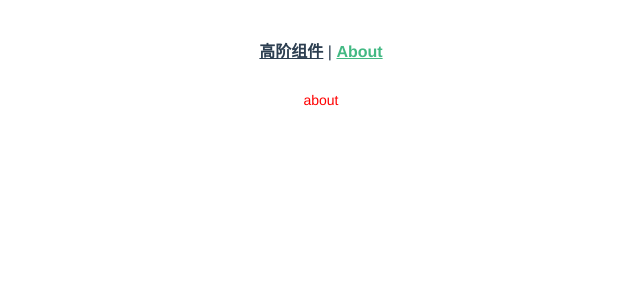
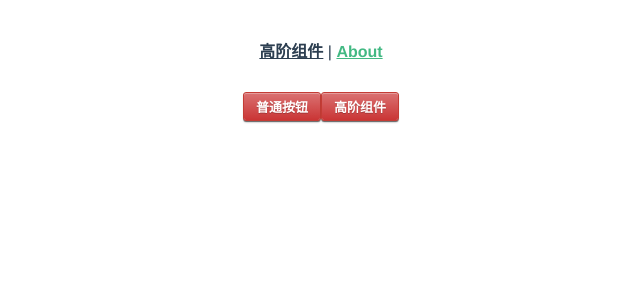
Before and after one commit to quentin-wei/font, a Vue app: page /about in a window 1280 px wide. Shown: the top 300 px of the page, without its empty margins (319-959 px from the left). Built offline with nearby package versions, Linux system fonts and the light colour scheme.

Commit message:
debounce

```diff
--- a/package.json
+++ b/package.json
@@ -21,8 +21,8 @@
     "babel-eslint": "^10.0.3",
     "eslint": "^5.16.0",
     "eslint-plugin-vue": "^5.0.0",
-    "sass": "^1.19.0",
-    "sass-loader": "^8.0.0",
+    "less": "^3.10.3",
+    "less-loader": "^5.0.0",
     "vue-template-compiler": "^2.6.10"
   }
 }
--- a/src/App.vue
+++ b/src/App.vue
@@ -8,7 +8,7 @@
   </div>
 </template>
 
-<style lang="scss">
+<style lang="less">
 #app {
   font-family: 'Avenir', Helvetica, Arial, sans-serif;
   -webkit-font-smoothing: antialiased;
--- /dev/null
+++ b/src/components/BaseButton.vue
@@ -0,0 +1,255 @@
+<template>
+  <section class="BaseButton">
+    <button
+      @click="handleClick"
+      class="small red button"
+    >{{text}}</button>
+  </section>
+</template>
+
+<script>
+export default {
+  name: "BaseButton",
+  props: {
+    text: {
+      type: String,
+      default: "按钮名称"
+    }
+  },
+  methods: {
+    handleClick() {
+      this.$emit("on-click");
+    }
+  }
+};
+</script>
+
+<style scoped lang="less">
+.BaseButton {
+  display: inline-block;
+  .button {
+    display: inline-block;
+    *display: inline;
+    zoom: 1;
+    padding: 6px 20px;
+    margin: 0;
+    cursor: pointer;
+    border: 1px solid #bbb;
+    overflow: visible;
+    font: bold 13px arial, helvetica, sans-serif;
+    text-decoration: none;
+    white-space: nowrap;
+    color: #555;
+
+    background-color: #ddd;
+    background-image: -webkit-gradient(
+      linear,
+      left top,
+      left bottom,
+      from(rgba(255, 255, 255, 1)),
+      to(rgba(255, 255, 255, 0))
+    );
+    background-image: -webkit-linear-gradient(
+      top,
+      rgba(255, 255, 255, 1),
+      rgba(255, 255, 255, 0)
+    );
+    background-image: -moz-linear-gradient(
+      top,
+      rgba(255, 255, 255, 1),
+      rgba(255, 255, 255, 0)
+    );
+    background-image: -ms-linear-gradient(
+      top,
+      rgba(255, 255, 255, 1),
+      rgba(255, 255, 255, 0)
+    );
+    background-image: -o-linear-gradient(
+      top,
+      rgba(255, 255, 255, 1),
+      rgba(255, 255, 255, 0)
+    );
+    background-image: linear-gradient(
+      top,
+      rgba(255, 255, 255, 1),
+      rgba(255, 255, 255, 0)
+    );
+
+    -webkit-transition: background-color 0.2s ease-out;
+    -moz-transition: background-color 0.2s ease-out;
+    -ms-transition: background-color 0.2s ease-out;
+    -o-transition: background-color 0.2s ease-out;
+    transition: background-color 0.2s ease-out;
+    background-clip: padding-box; /* Fix bleeding */
+    -moz-border-radius: 3px;
+    -webkit-border-radius: 3px;
+    border-radius: 3px;
+    -moz-box-shadow: 0 1px 0 rgba(0, 0, 0, 0.3),
+      0 2px 2px -1px rgba(0, 0, 0, 0.5), 0 1px 0 rgba(255, 255, 255, 0.3) inset;
+    -webkit-box-shadow: 0 1px 0 rgba(0, 0, 0, 0.3),
+      0 2px 2px -1px rgba(0, 0, 0, 0.5), 0 1px 0 rgba(255, 255, 255, 0.3) inset;
+    box-shadow: 0 1px 0 rgba(0, 0, 0, 0.3), 0 2px 2px -1px rgba(0, 0, 0, 0.5),
+      0 1px 0 rgba(255, 255, 255, 0.3) inset;
+    text-shadow: 0 1px 0 rgba(255, 255, 255, 0.9);
+
+    -webkit-touch-callout: none;
+    -webkit-user-select: none;
+    -khtml-user-select: none;
+    -moz-user-select: none;
+    -ms-user-select: none;
+    user-select: none;
+  }
+
+  .button:hover {
+    background-color: #eee;
+    color: #555;
+  }
+
+  .button:active {
+    background: #e9e9e9;
+    position: relative;
+    top: 1px;
+    text-shadow: none;
+    -moz-box-shadow: 0 1px 1px rgba(0, 0, 0, 0.3) inset;
+    -webkit-box-shadow: 0 1px 1px rgba(0, 0, 0, 0.3) inset;
+    box-shadow: 0 1px 1px rgba(0, 0, 0, 0.3) inset;
+  }
+
+  .button[disabled],
+  .button[disabled]:hover,
+  .button[disabled]:active {
+    border-color: #eaeaea;
+    background: #fafafa;
+    cursor: default;
+    position: static;
+    color: #999;
+    /* Usually, !important should be avoided but here it's really needed :) */
+    -moz-box-shadow: none !important;
+    -webkit-box-shadow: none !important;
+    box-shadow: none !important;
+    text-shadow: none !important;
+  }
+
+  /* Smaller buttons styles */
+
+  .button.small {
+    padding: 4px 12px;
+  }
+
+  .button.large {
+    padding: 12px 30px;
+    text-transform: uppercase;
+  }
+
+  .button.large:active {
+    top: 2px;
+  }
+
+  .button.green,
+  .button.red,
+  .button.blue {
+    color: #fff;
+    text-shadow: 0 1px 0 rgba(0, 0, 0, 0.2);
+
+    background-image: -webkit-gradient(
+      linear,
+      left top,
+      left bottom,
+      from(rgba(255, 255, 255, 0.3)),
+      to(rgba(255, 255, 255, 0))
+    );
+    background-image: -webkit-linear-gradient(
+      top,
+      rgba(255, 255, 255, 0.3),
+      rgba(255, 255, 255, 0)
+    );
+    background-image: -moz-linear-gradient(
+      top,
+      rgba(255, 255, 255, 0.3),
+      rgba(255, 255, 255, 0)
+    );
+    background-image: -ms-linear-gradient(
+      top,
+      rgba(255, 255, 255, 0.3),
+      rgba(255, 255, 255, 0)
+    );
+    background-image: -o-linear-gradient(
+      top,
+      rgba(255, 255, 255, 0.3),
+      rgba(255, 255, 255, 0)
+    );
+    background-image: linear-gradient(
+      top,
+      rgba(255, 255, 255, 0.3),
+      rgba(255, 255, 255, 0)
+    );
+  }
+
+  .button.green {
+    background-color: #57a957;
+    border-color: #57a957;
+  }
+
+  .button.green:hover {
+    background-color: #62c462;
+  }
+
+  .button.green:active {
+    background: #57a957;
+  }
+
+  /* */
+
+  .button.red {
+    background-color: #ca3535;
+    border-color: #c43c35;
+  }
+
+  .button.red:hover {
+    background-color: #ee5f5b;
+  }
+
+  .button.red:active {
+    background: #c43c35;
+  }
+
+  /* */
+
+  .button.blue {
+    background-color: #269ce9;
+    border-color: #269ce9;
+  }
+
+  .button.blue:hover {
+    background-color: #70b9e8;
+  }
+
+  .button.blue:active {
+    background: #269ce9;
+  }
+
+  .green[disabled],
+  .green[disabled]:hover,
+  .green[disabled]:active {
+    border-color: #57a957;
+    background: #57a957;
+    color: #d2ffd2;
+  }
+
+  .red[disabled],
+  .red[disabled]:hover,
+  .red[disabled]:active {
+    border-color: #c43c35;
+    background: #c43c35;
+    color: #ffd3d3;
+  }
+
+  .blue[disabled],
+  .blue[disabled]:hover,
+  .blue[disabled]:active {
+    border-color: #269ce9;
+    background: #269ce9;
+    color: #93d5ff;
+  }
+}
+</style>
--- /dev/null
+++ b/src/components/BtnDebounce.js
@@ -0,0 +1,53 @@
+
+function debounce (func, delay, context, event) {
+  clearTimeout(func.timer)
+  func.timer = setTimeout(function () {
+    func.call(context, event)
+  }, delay)
+}
+
+export default function BtnDebounceHoc(btnCom) {
+  return {
+    props: btnCom.props,
+
+    mounted() {
+      console.log("HOC succeed");
+    },
+
+    methods: {
+      hocClick(event) {
+        let that = this;
+        console.log("debounce", that.$listeners);
+
+        // 在这里防抖
+        // debounce(that.$listeners.click, 500, that, event);
+      }
+    },
+
+    render(h) {
+      // const slots = Object.keys(this.$slots)
+      //   .reduce((arr, key) => arr.concat(this.$slots[key]), [])
+      //   .map(vnode => {
+      //     vnode.context = this._self;
+      //     return vnode;
+      //   });
+
+      return h(btnCom, {
+        on: {
+          // on: this.$listeners, // 透传事件
+          // "on-click": () => {
+          //   console.log("123");
+          // },
+
+          "on-click": this.hocClick  // 拦截 btn $emit 事件
+
+          // click: () => {
+          //   console.log("456");
+          // }
+        },
+        props: this.$props,
+        attrs: this.$attrs
+      });
+    }
+  };
+}
--- a/src/components/hocSlot.js
+++ b/src/components/hocSlot.js
@@ -24,7 +24,8 @@ export default function WithConsole(component) {
         {
           on: this.$listeners, // 透传事件
           attrs: this.$attrs, // 透传没有被声明为 props 的属性
-          props: this.$props // 透传 props
+          props: this.$props, // 透传 props
+          scopedSlots: this.$scopedSlots // 透传 scopedSlots
         },
         slots
       );
--- a/src/views/About.vue
+++ b/src/views/About.vue
@@ -1,27 +1,46 @@
 <template>
   <section class="About">
-    about
+    <BaseButton
+      text="普通按钮"
+      @on-click="handleClick"
+    />
+
+    <HocButton
+      @on-click="hocClick"
+      text="高阶组件"
+    >HocButton</HocButton>
   </section>
 </template>
 
 <script>
+import BaseButton from "@/components/BaseButton";
+import BtnDebounce from "@/components/BtnDebounce.js";
+
 export default {
- name: 'About',
+  name: "About",
   data() {
-    return {
-
+    return {};
+  },
+  components: {
+    BaseButton,
+    HocButton: BtnDebounce(BaseButton)
+  },
+  methods: {
+    handleClick() {
+      console.log("点击我了");
+    },
+    hocClick() {
+      console.log("hoc click");
     }
   },
-  components: {},
-  methods: {},
   watch: {},
-  mounted() {},
-}
+  mounted() {}
+};
 </script>
 
-<style scoped lang="scss">
- .About{
-   font-size: 14px;
-   color: red;
- }
+<style scoped lang="less">
+.About {
+  font-size: 14px;
+  color: red;
+}
 </style>
```
Also changed, not shown: 1 other file (tests, documents, lock files or other folders).
